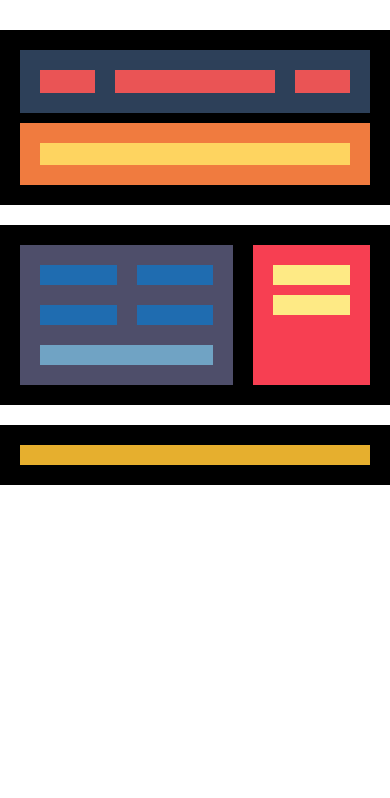
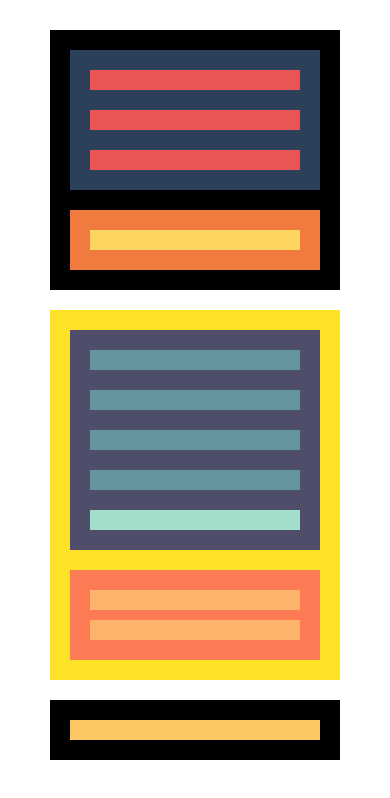
Before and after one commit to nuriagrinyo/sprint1, a plain HTML site: page nivell-1/index.html in a window 390 px wide. Drawn offline with Linux system fonts and the light colour scheme.

Commit message:
finalització del nivell 1

```diff
--- a/nivell-1/css/style.css
+++ b/nivell-1/css/style.css
@@ -9,7 +9,6 @@ body {
 
 
 /* HEADER */
-
 .capçalera {
     background-color: black;
     flex-basis: 175px;
@@ -181,9 +180,10 @@ body {
 }
 
 
+
 /* MEDIA QUERY PER A TAULETES */
 
-@media (min-width: 768px) and (max-width: 1024px) {
+@media (max-width: 1024px) {
 
     .capçalera {
         margin: 50px 50px 10px 50px;
@@ -200,11 +200,13 @@ body {
     /* BLOC 3 */
     .bloc-3 {
         background-color: #4e4e6a;
-        flex-basis: 200px;
+        flex-basis: 140px;
         margin: 20px 20px 10px 20px;
+        display:flex;
+        align-content: center;
         display: grid;
-        grid-template-columns: [first] 30px [line2] auto [line3] 30px [line4] auto [line5] 30px ;
-        grid-template-rows: [row1] 30px [row2] 30px [row3] 30px [row4] 30px [row5] 30px [row6] 30px [row7] 30px;
+        grid-template-columns: [first] 20px [line2] auto [line3] 20px [line4] auto [line5] 20px ;
+        grid-template-rows: [row1] 20px [row2] 20px [row3] 20px [row4] 20px [row5] 20px [row6] 20px [row7] 20px;
     }
 
     /* BLOC 4 */
@@ -224,3 +226,159 @@ body {
 
 
   } /*final media query tauleta*/
+
+
+
+/* MEDIA QUERY PER A MÒBILS */
+
+  @media (max-width: 480px) {
+
+
+    .capçalera {
+        background-color: black;
+        flex-basis: 175px;
+        margin-top: 30px;
+        margin-bottom: 10px;
+        display: flex;
+        flex-direction: column;
+    }
+
+    /* BLOC 1 */
+    .bloc-1 {
+        background-color: #2d4059;
+        flex-basis: 20px;
+        flex-grow: 1;
+        margin: 20px 20px 10px 20px;
+        display: flex;
+        flex-direction: column;
+    }
+
+    /* Box 1 */
+    .box-1 {
+        background-color: #ea5455;
+        flex-basis: 20px;
+        flex-grow: 1;
+        margin: 20px 20px 10px 20px;
+    }
+
+    /* Box 2 */
+    .box-2 {
+        background-color: #ea5455;
+        flex-basis: 20px;
+        flex-grow: 1;
+        margin: 10px 20px 10px 20px;
+    }
+
+    /* Box 3 */
+    .box-3 {
+        background-color: #ea5455;
+        flex-basis: 20px;
+        flex-grow: 1;
+        margin: 10px 20px 20px 20px;
+    }
+
+
+    /* BLOC 2 */
+.bloc-2 {
+    background-color: #f07b3f;
+    flex-basis: 60px;
+    flex-grow: 1;
+    margin: 10px 20px 20px 20px;
+    display: flex;
+}
+
+/* Box 4 */
+.box-4 {
+    background-color: #fed460;
+    flex-basis: 20px;
+    flex-grow: 1;
+    margin: 20px;
+}
+
+
+/* MAIN */
+.principal {
+    background-color: #fee228;
+    flex-basis: 180px;
+    margin-top: 10px;
+    margin-bottom: 10px;
+    display:flex;
+    flex-direction: column;
+}
+
+/* BLOC 3 */
+.bloc-3 {
+    background-color: #4e4e6a;
+    flex-basis: 220px;
+    flex-grow: 2;
+    margin: 20px 20px 10px 20px;
+    display: flex;
+    flex-direction: column;
+}
+
+/* Box 5 */
+.box-5 {
+    background-color: #62959c;
+    flex-basis: 20px;
+    margin: 20px 20px 10px 20px;
+}
+
+/* Box 6 */
+.box-6 {
+    background-color: #62959c;
+    flex-basis: 20px;
+    margin: 10px 20px 10px 20px;
+}
+
+/* Box 7 */
+.box-7 {
+    background-color: #62959c;
+    flex-basis: 20px;
+    margin: 10px 20px 10px 20px;
+}
+
+/* Box 8 */
+.box-8 {
+    background-color: #62959c;
+    flex-basis: 20px;
+    margin: 10px 20px 10px 20px;
+}
+
+/* Box 9 */
+.box-9 {
+    background-color: #a3ddcb;
+    flex-basis: 20px;
+    margin: 10px 20px 20px 20px;
+}
+
+/* BLOC 4 */
+.bloc-4 {
+    background-color: #fd7b54;
+    flex-basis: 20px;
+    flex-grow: 1;
+    margin: 10px 20px 20px 20px;
+    display: flex;
+    flex-direction: column;
+}
+
+/* Box 10 */
+.box-10 {
+    background-color: #fdb36b;
+    flex-basis: 20px;
+    margin: 20px 20px 5px 20px;
+
+}
+
+/* Box 11 */
+.box-11 {
+    background-color: #fdb36b;
+    flex-basis: 20px;
+    margin: 5px 20px 20px 20px;
+}
+
+.box-12 {
+    background-color: #fdc764;
+}
+
+
+} /*final media mobils*/
--- a/nivell-1/index.html
+++ b/nivell-1/index.html
@@ -1,9 +1,10 @@
 <!DOCTYPE html>
-<html>
+<html lang="en">
     <head>
+        <title>Sprint 1: Nivell 1</title>
+        <meta name="viewport" content="width=device-width, initial-scale=1">
         <!--vincular arxiu de css-->
         <link href="css/style.css" rel="stylesheet">
-
     </head>
 
     <body>
@@ -44,13 +45,10 @@
 
         </header>
 
-
         <main class="principal">
 
             <!--Bloc 3-->
             <div class="bloc-3">
-
-
 
                 <div class="box-5">
 
@@ -78,8 +76,6 @@
 
             </div>
 
-
-
             <!--Bloc 4-->
             <div class="bloc-4">
 
@@ -95,7 +91,6 @@
 
             </div>
 
-
         </main>
 
 
@@ -106,10 +101,7 @@
 
                 </div>
 
-
-
         </footer>
-
 
     </body>
 
```
